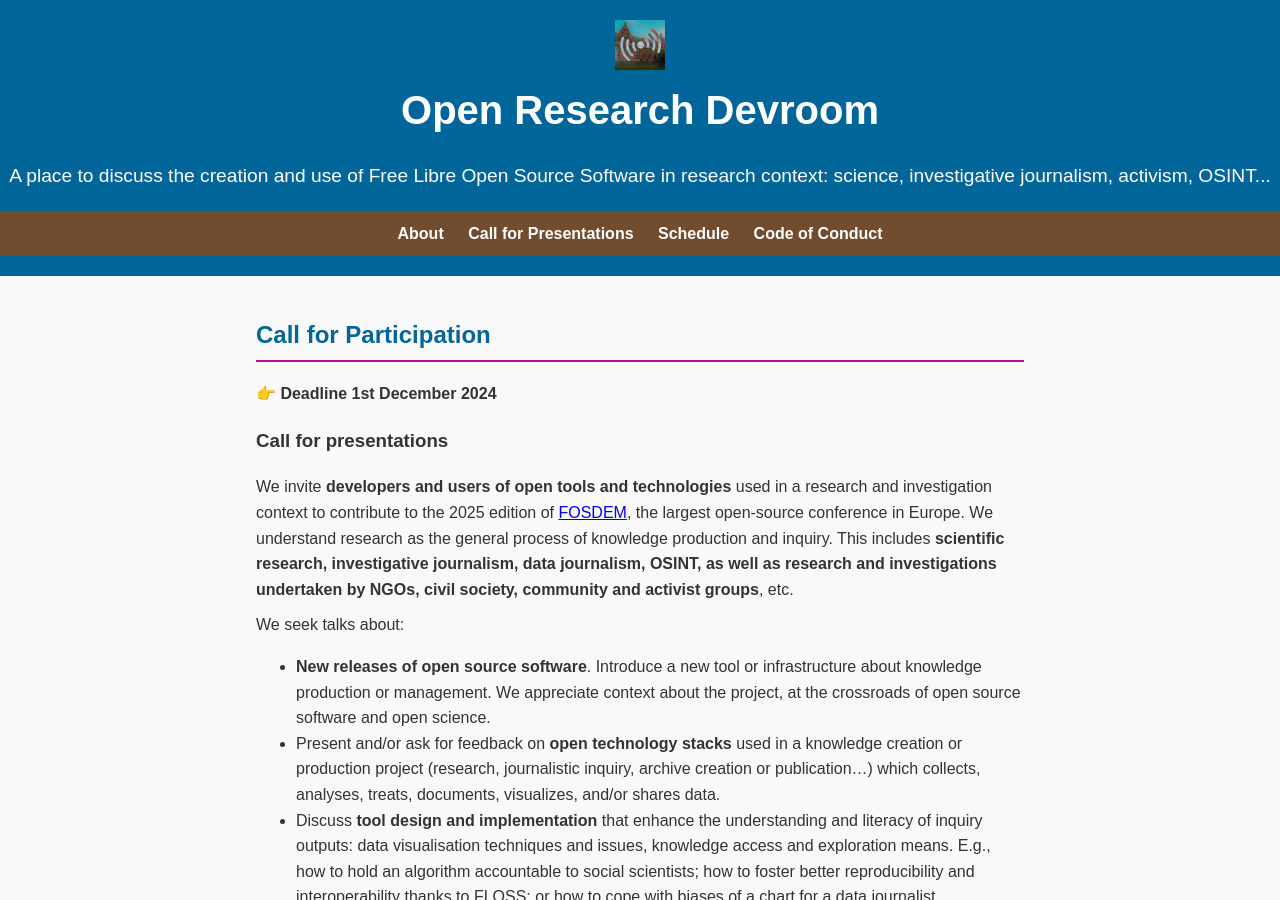
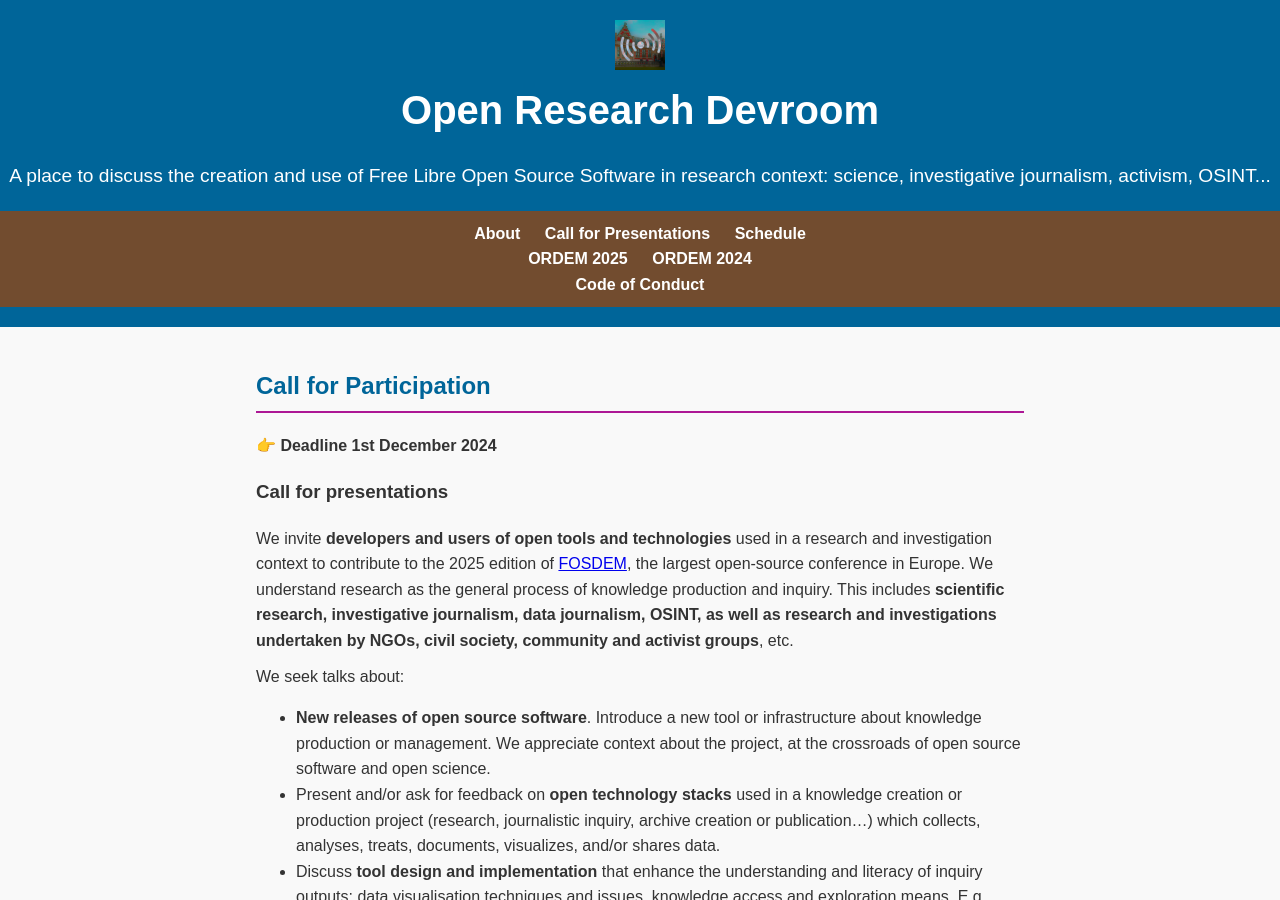
Before and after one commit to research-fosdem/research-fosdem.github.io, a Jekyll site: the page built from index.md, in a window 1280 px wide and 900 px high. Built offline with Jekyll 4.4.1, drawn with Linux system fonts in a browser that asks for light colours.

Commit message:
Update navbar with new dropdown for the ORDEM schedule

```diff
--- a/_layouts/default.html
+++ b/_layouts/default.html
@@ -22,7 +22,11 @@
         <div class="navbar-start">
           <a class="navbar-item" href="#about">About</a>
           <a class="navbar-item" href="#call-for-presentations">Call for Presentations</a>
-          <a class="navbar-item" href="#Schedule">Schedule</a>
+          <a class="navbar-link" href="#Schedule">Schedule</a>
+            <div class="navbar-dropdown">
+              <a class="navbar-item" href="{% link 2025-online-schedule.md %}">ORDEM 2025</a>
+              <a class="navbar-item" href="{% link 2024-online-schedule.md %}">ORDEM 2024</a>
+            </div>
           <a class="navbar-item" href="#code-of-conduct">Code of Conduct</a>
         </div>
       </div>
```
